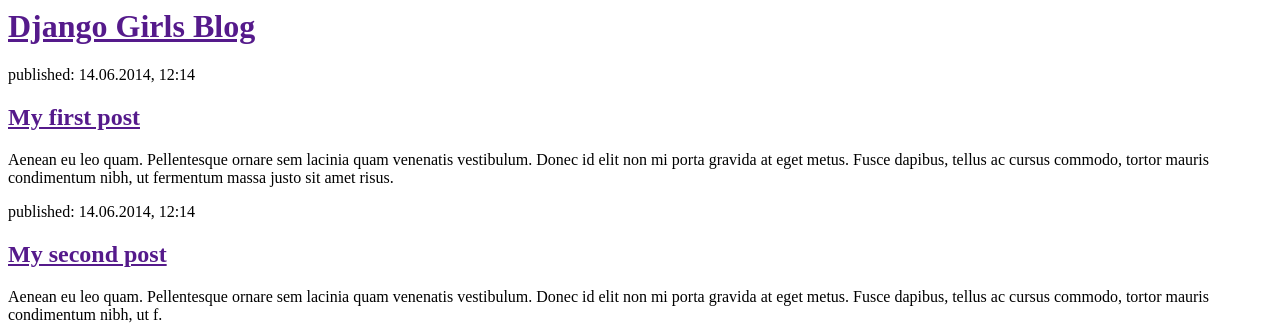
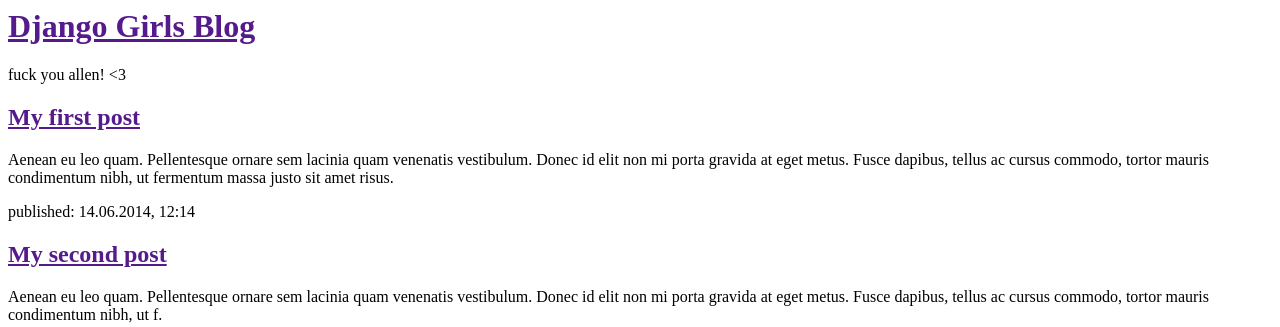
Before and after one commit to cheung516/my-first-blog, a Django app: page / in a window 1280 px wide. Shown: the top 327 px of the page. Run offline with Django 3.2, Linux system fonts and the light colour scheme.

Commit message:
Minor Changes

```diff
--- a/mysite/blog/templates/blog/post_list.html
+++ b/mysite/blog/templates/blog/post_list.html
@@ -8,7 +8,7 @@
         </div>
 
         <div>
-            <p>published: 14.06.2014, 12:14</p>
+            <p>fuck you allen! <3</p>
             <h2><a href="">My first post</a></h2>
             <p>Aenean eu leo quam. Pellentesque ornare sem lacinia quam venenatis vestibulum. Donec id elit non mi porta gravida at eget metus. Fusce dapibus, tellus ac cursus commodo, tortor mauris condimentum nibh, ut fermentum massa justo sit amet risus.</p>
         </div>
```
